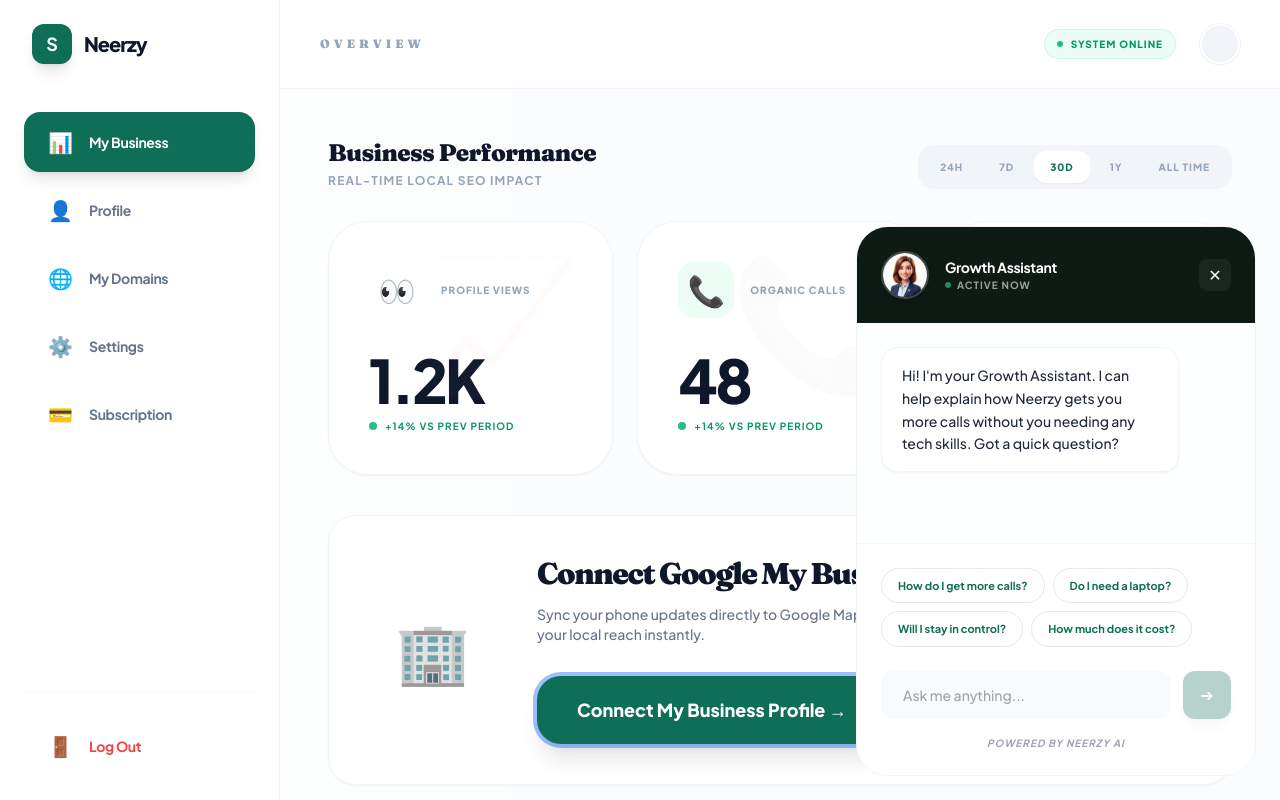
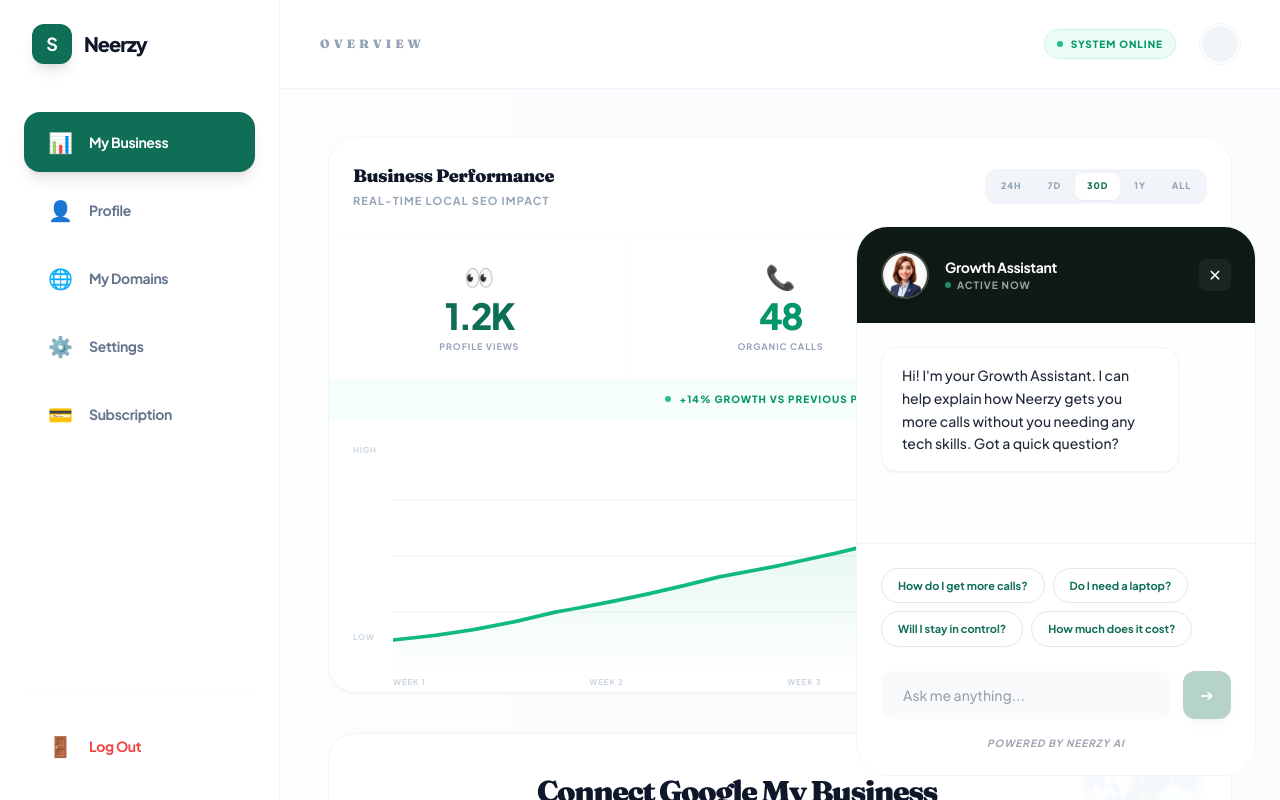
Before and after one commit to mobeen00381/seo-junction, a Next.js app: page /dashboard in a window 1280 px wide. Shown: the top 800 px of the page. Built offline with nearby package versions, Linux system fonts and the light colour scheme.

Commit message:
feat: dashboard single-column analytics with SVG chart — timeframe picker from 24h to All Time

```diff
--- a/src/app/dashboard/page.tsx
+++ b/src/app/dashboard/page.tsx
@@ -68,65 +68,122 @@
         </div>
       )}
 
-      {/* PERFORMANCE GRID */}
-      <section>
-        <div className="flex flex-col md:flex-row justify-between items-start md:items-end mb-8 gap-6">
+      {/* PERFORMANCE ANALYTICS */}
+      <section className="bg-white rounded-[28px] border border-slate-100 shadow-sm overflow-hidden">
+        {/* Header */}
+        <div className="flex flex-col md:flex-row justify-between items-start md:items-center p-5 md:p-6 border-b border-slate-50 gap-4">
           <div>
-            <h3 className="text-2xl font-black text-slate-900 tracking-tight mb-1">Business Performance</h3>
-            <p className="text-xs text-slate-400 font-bold uppercase tracking-widest">Real-time local SEO impact</p>
+            <h3 className="text-lg font-black text-slate-900 tracking-tight mb-0.5">Business Performance</h3>
+            <p className="text-[11px] text-slate-400 font-bold uppercase tracking-widest">Real-time local SEO impact</p>
           </div>
 
-          <div className="flex bg-slate-100 p-1.5 rounded-2xl gap-1">
+          <div className="flex bg-slate-100 p-1 rounded-xl gap-0.5">
             {['24h', '7d', '30d', '1y', 'all'].map((t) => (
               <button
                 key={t}
                 onClick={() => setTimeframe(t)}
-                className={`px-4 py-2 rounded-xl text-[10px] font-black uppercase tracking-widest transition-all ${timeframe === t ? 'bg-white text-primary shadow-sm shadow-primary/10' : 'text-slate-400 hover:text-slate-600'}`}
+                className={`px-3 py-1.5 rounded-lg text-[9px] font-black uppercase tracking-widest transition-all ${timeframe === t ? 'bg-white text-primary shadow-sm' : 'text-slate-400 hover:text-slate-600'}`}
               >
-                {t === 'all' ? 'All Time' : t}
+                {t === 'all' ? 'All' : t}
               </button>
             ))}
           </div>
         </div>
 
-        <div className="grid grid-cols-1 md:grid-cols-3 gap-6">
-          <div className="bg-white rounded-[40px] border border-slate-100 p-10 shadow-sm hover:shadow-xl hover:shadow-primary/5 transition-all group relative overflow-hidden">
-            <div className="flex items-center gap-4 mb-8">
-              <div className="w-14 h-14 rounded-2xl bg-primary/10 text-primary flex items-center justify-center text-3xl group-hover:scale-110 transition-transform">👀</div>
-              <div className="text-[10px] font-black text-slate-400 uppercase tracking-widest leading-none">Profile Views</div>
+        {/* Metrics Row */}
+        <div className="grid grid-cols-3 divide-x divide-slate-50">
+          {[
+            { label: 'Profile Views', value: metrics.views, icon: '👀', color: 'text-primary' },
+            { label: 'Organic Calls', value: metrics.calls, icon: '📞', color: 'text-emerald-600' },
+            { label: 'Website Visits', value: metrics.visits, icon: '🌐', color: 'text-blue-600' },
+          ].map((m, i) => (
+            <div key={i} className="p-4 md:p-6 text-center">
+              <div className="text-lg md:text-2xl mb-1">{m.icon}</div>
+              <div className={`text-2xl md:text-4xl font-black tracking-tighter leading-none mb-1 ${m.color}`}>{m.value}</div>
+              <div className="text-[8px] md:text-[9px] font-bold text-slate-400 uppercase tracking-widest">{m.label}</div>
             </div>
-            <div className="text-6xl font-black text-slate-900 leading-none mb-2 tracking-tighter">{metrics.views}</div>
-            <div className="text-[10px] font-bold text-emerald-600 uppercase tracking-widest flex items-center gap-2">
-               <span className="w-2 h-2 rounded-full bg-emerald-500 animate-pulse"></span>
-               {metrics.growth} vs prev period
+          ))}
+        </div>
+
+        {/* Growth Badge */}
+        <div className="px-5 md:px-6 py-3 bg-emerald-50/50 border-t border-b border-slate-50 flex items-center justify-center gap-2">
+          <span className="w-1.5 h-1.5 rounded-full bg-emerald-500 animate-pulse"></span>
+          <span className="text-[10px] font-black text-emerald-600 uppercase tracking-widest">{metrics.growth} growth vs previous period</span>
+        </div>
+
+        {/* Chart Area */}
+        <div className="p-5 md:p-6">
+          <div className="relative h-48 md:h-56 w-full">
+            {/* Y-axis labels */}
+            <div className="absolute left-0 top-0 bottom-6 flex flex-col justify-between text-[8px] font-bold text-slate-300 uppercase tracking-widest w-8">
+              <span>High</span>
+              <span></span>
+              <span>Low</span>
             </div>
-            <div className="absolute top-0 right-0 p-8 opacity-[0.02] text-9xl pointer-events-none group-hover:scale-110 transition-transform duration-1000">📈</div>
-          </div>
 
-          <div className="bg-white rounded-[40px] border border-slate-100 p-10 shadow-sm hover:shadow-xl hover:shadow-primary/5 transition-all group relative overflow-hidden">
-            <div className="flex items-center gap-4 mb-8">
-              <div className="w-14 h-14 rounded-2xl bg-emerald-50 text-emerald-600 flex items-center justify-center text-3xl group-hover:scale-110 transition-transform">📞</div>
-              <div className="text-[10px] font-black text-slate-400 uppercase tracking-widest leading-none">Organic Calls</div>
+            {/* Chart */}
+            <div className="ml-10 h-full relative">
+              <svg viewBox="0 0 400 160" className="w-full h-full" preserveAspectRatio="none">
+                {/* Grid lines */}
+                <line x1="0" y1="40" x2="400" y2="40" stroke="#f1f5f9" strokeWidth="1"/>
+                <line x1="0" y1="80" x2="400" y2="80" stroke="#f1f5f9" strokeWidth="1"/>
+                <line x1="0" y1="120" x2="400" y2="120" stroke="#f1f5f9" strokeWidth="1"/>
+
+                {/* Area fill */}
+                <defs>
+                  <linearGradient id="chartGradient" x1="0" y1="0" x2="0" y2="1">
+                    <stop offset="0%" stopColor={timeframe === '24h' ? '#3b82f6' : timeframe === '7d' ? '#6366f1' : '#10b981'} stopOpacity="0.15"/>
+                    <stop offset="100%" stopColor={timeframe === '24h' ? '#3b82f6' : timeframe === '7d' ? '#6366f1' : '#10b981'} stopOpacity="0.01"/>
+                  </linearGradient>
+                </defs>
+
+                {/* Different chart shapes per timeframe */}
+                {timeframe === '24h' && (
+                  <>
+                    <path d="M0,120 Q50,110 100,105 Q150,95 200,100 Q250,90 300,85 Q350,80 400,75 L400,160 L0,160 Z" fill="url(#chartGradient)"/>
+                    <path d="M0,120 Q50,110 100,105 Q150,95 200,100 Q250,90 300,85 Q350,80 400,75" fill="none" stroke="#3b82f6" strokeWidth="2.5" strokeLinecap="round"/>
+                    <circle cx="400" cy="75" r="4" fill="#3b82f6"/>
+                  </>
+                )}
+                {timeframe === '7d' && (
+                  <>
+                    <path d="M0,130 Q60,120 120,95 Q180,85 220,90 Q280,70 340,55 Q370,45 400,40 L400,160 L0,160 Z" fill="url(#chartGradient)"/>
+                    <path d="M0,130 Q60,120 120,95 Q180,85 220,90 Q280,70 340,55 Q370,45 400,40" fill="none" stroke="#6366f1" strokeWidth="2.5" strokeLinecap="round"/>
+                    <circle cx="400" cy="40" r="4" fill="#6366f1"/>
+                  </>
+                )}
+                {timeframe === '30d' && (
+                  <>
+                    <path d="M0,140 Q40,135 80,120 Q120,110 160,95 Q200,85 240,70 Q280,60 320,45 Q360,35 400,25 L400,160 L0,160 Z" fill="url(#chartGradient)"/>
+                    <path d="M0,140 Q40,135 80,120 Q120,110 160,95 Q200,85 240,70 Q280,60 320,45 Q360,35 400,25" fill="none" stroke="#10b981" strokeWidth="2.5" strokeLinecap="round"/>
+                    <circle cx="400" cy="25" r="4" fill="#10b981"/>
+                  </>
+                )}
+                {timeframe === '1y' && (
+                  <>
+                    <path d="M0,145 Q30,140 60,135 Q90,125 120,105 Q160,90 200,80 Q240,65 280,45 Q320,30 360,18 Q380,12 400,8 L400,160 L0,160 Z" fill="url(#chartGradient)"/>
+                    <path d="M0,145 Q30,140 60,135 Q90,125 120,105 Q160,90 200,80 Q240,65 280,45 Q320,30 360,18 Q380,12 400,8" fill="none" stroke="#10b981" strokeWidth="2.5" strokeLinecap="round"/>
+                    <circle cx="400" cy="8" r="4" fill="#10b981"/>
+                  </>
+                )}
+                {timeframe === 'all' && (
+                  <>
+                    <path d="M0,150 Q25,148 50,145 Q75,140 100,130 Q130,115 160,100 Q190,85 220,70 Q250,55 280,40 Q310,28 340,18 Q370,10 400,5 L400,160 L0,160 Z" fill="url(#chartGradient)"/>
+                    <path d="M0,150 Q25,148 50,145 Q75,140 100,130 Q130,115 160,100 Q190,85 220,70 Q250,55 280,40 Q310,28 340,18 Q370,10 400,5" fill="none" stroke="#10b981" strokeWidth="2.5" strokeLinecap="round"/>
+                    <circle cx="400" cy="5" r="4" fill="#10b981"/>
+                  </>
+                )}
+              </svg>
+
+              {/* X-axis labels */}
+              <div className="flex justify-between mt-2 text-[8px] font-bold text-slate-300 uppercase tracking-widest">
+                {timeframe === '24h' && <><span>12am</span><span>6am</span><span>12pm</span><span>6pm</span><span>Now</span></>}
+                {timeframe === '7d' && <><span>Mon</span><span>Tue</span><span>Wed</span><span>Thu</span><span>Today</span></>}
+                {timeframe === '30d' && <><span>Week 1</span><span>Week 2</span><span>Week 3</span><span>Week 4</span><span>Now</span></>}
+                {timeframe === '1y' && <><span>Jan</span><span>Apr</span><span>Jul</span><span>Oct</span><span>Now</span></>}
+                {timeframe === 'all' && <><span>Start</span><span>Month 3</span><span>Month 6</span><span>Month 9</span><span>Now</span></>}
+              </div>
             </div>
-            <div className="text-6xl font-black text-slate-900 leading-none mb-2 tracking-tighter">{metrics.calls}</div>
-            <div className="text-[10px] font-bold text-emerald-600 uppercase tracking-widest flex items-center gap-2">
-               <span className="w-2 h-2 rounded-full bg-emerald-500 animate-pulse"></span>
-               {metrics.growth} vs prev period
-            </div>
-            <div className="absolute top-0 right-0 p-8 opacity-[0.02] text-9xl pointer-events-none group-hover:scale-110 transition-transform duration-1000">📞</div>
-          </div>
-
-          <div className="bg-white rounded-[40px] border border-slate-100 p-10 shadow-sm hover:shadow-xl hover:shadow-primary/5 transition-all group relative overflow-hidden">
-            <div className="flex items-center gap-4 mb-8">
-              <div className="w-14 h-14 rounded-2xl bg-blue-50 text-blue-600 flex items-center justify-center text-3xl group-hover:scale-110 transition-transform">🌐</div>
-              <div className="text-[10px] font-black text-slate-400 uppercase tracking-widest leading-none">Website Visits</div>
-            </div>
-            <div className="text-6xl font-black text-slate-900 leading-none mb-2 tracking-tighter">{metrics.visits}</div>
-            <div className="text-[10px] font-bold text-emerald-600 uppercase tracking-widest flex items-center gap-2">
-              <span className="w-2 h-2 rounded-full bg-emerald-500 animate-pulse"></span>
-               {metrics.growth} vs prev period
-            </div>
-            <div className="absolute top-0 right-0 p-8 opacity-[0.02] text-9xl pointer-events-none group-hover:scale-110 transition-transform duration-1000">🌎</div>
           </div>
         </div>
       </section>
```
